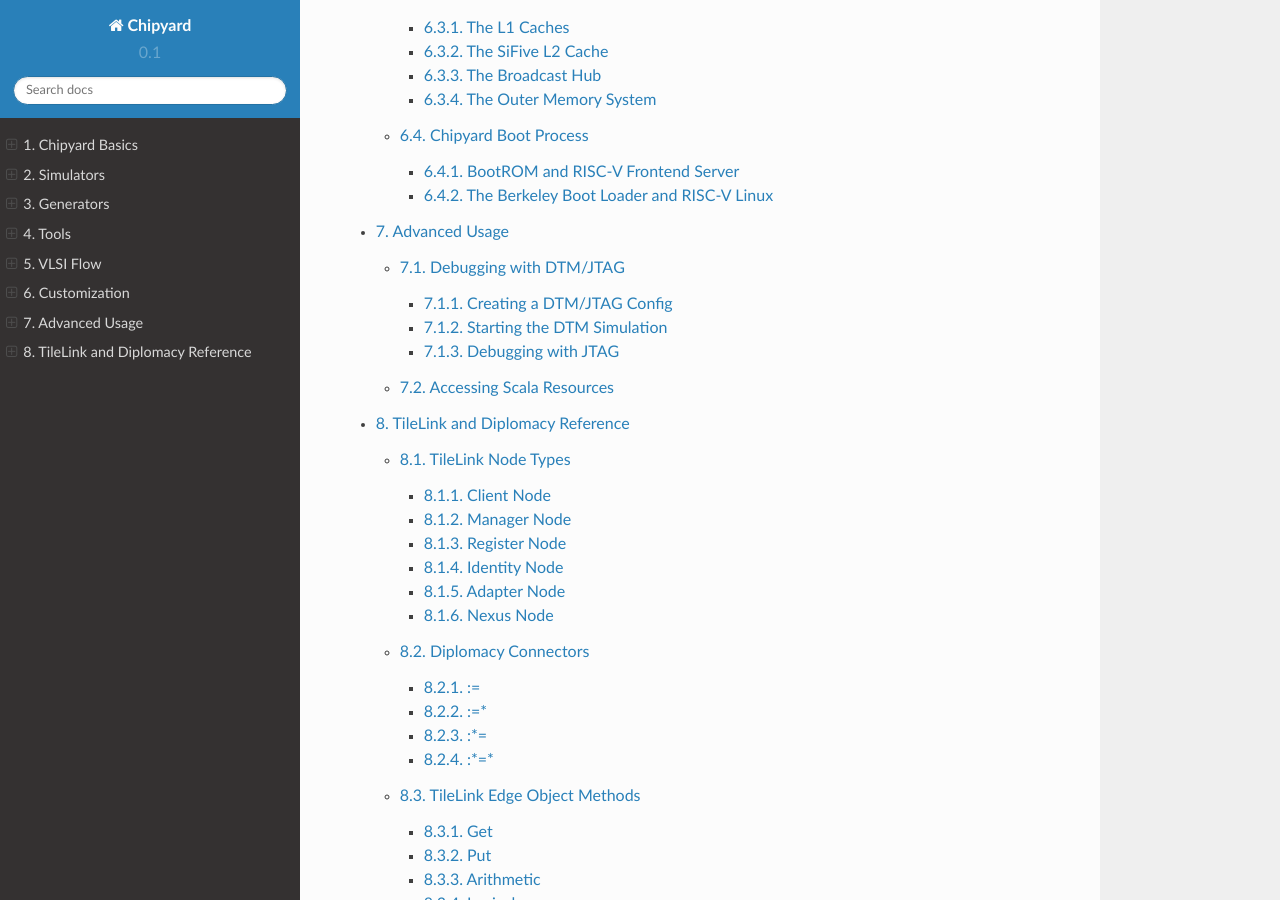
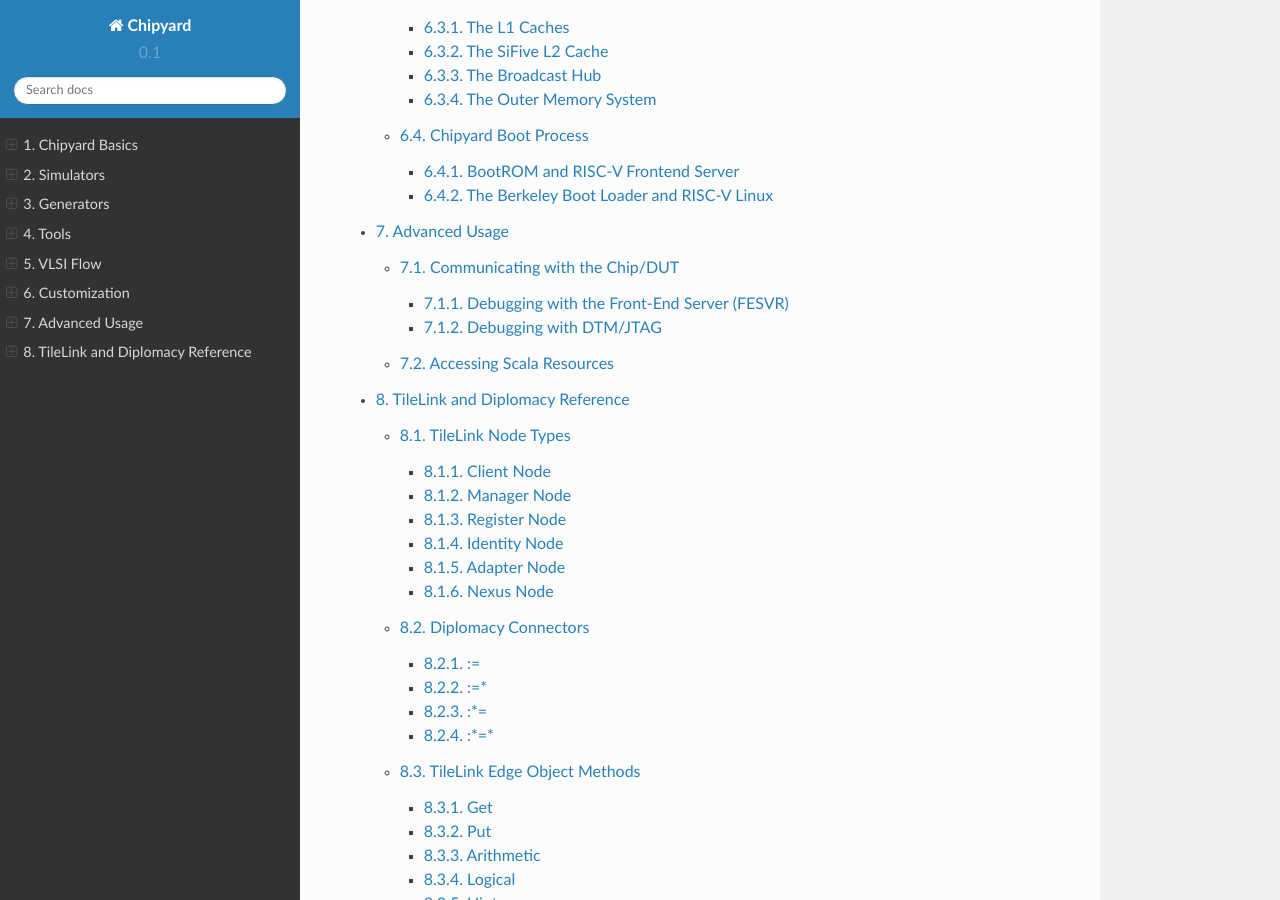
Before and after one commit to ucb-bar/chipyard, a Sphinx documentation site: the page built from docs/index.rst, in a window 1280 px wide and 900 px high, scrolled down 3444 px. Built offline with Sphinx 7.4.7 and the Read the Docs theme 2.0.0, drawn with Linux system fonts in a browser that asks for light colours; some of the changed lines change nothing that is shown.

Commit message:
talk about fesvr and combine with dtm/jtag [skip ci]

```diff
--- /dev/null
+++ b/docs/Advanced-Usage/Chip-Communication.rst
@@ -0,0 +1,76 @@
+.. _chip-communication:
+
+Communicating with the Chip/DUT
+===============================
+
+What good is a chip if it can't communicate with the outside world? Chipyard designs communicate to the outside world in
+one of two ways:
+
+* using the Front-End Server (FESVR)
+* using Rocket Chip's JTAG/DTM interface.
+
+Debugging with the Front-End Server (FESVR)
+-------------------------------------------
+
+By default, Chipyard simulations are setup to use the Front-End Server (FESVR) and extra infrastructure to bringup the DUT. However, FESVR can also be used to
+bringup a DUT/Chip when a tapeout is completed. FESVR is a C++ library that gives a simple API to reset, send messages, and run programs on a DUT.
+It can be added used simulators (VCS, Verilator, FireSim) as well as in a bringup sequence for a taped out chip.
+
+In the case of a simulator like VCS/Verilator, FESVR functions are converted into Tethered Serial Interface (TSI) commands.
+These TSI commands are simple R/W commands that are able to probe the DUT's memory space. In simulation, these TSI commands connect to
+a ``SimSerial`` (located in the ``generators/testchipip`` project) simulation C++ class that is added to simulation. This ``SimSerial``
+device sends the TSI command to the DUT which contains a ``SerialAdapter`` (located in the ``generators/testchipip`` project) that converts
+the TSI commands to TileLink requests. In simulation, FESVR resets the DUT, and writes into memory the test program. This is currently the fastest
+mechanism to simulate the DUT.
+
+In the case of a chip tapeout bringup, FESVR is used as a library ...
+
+to a main C++ that is run to communicate to a physical chip. In this case, FESVR is normally modified to specify the communication
+medium (i.e. send message with TSI over pins in a particular protocol).
+
+Debugging with DTM/JTAG
+-----------------------
+
+Chipyard is not setup to use the Debug Test Module (DTM) to bringup the core.
+This is because the DTM executes a small loop of code to write the test binary byte-wise into memory
+while the default ``SimSerial``/``SerialAdapter``/``FESVR`` interface directly writes to memory.
+However, if you want to use JTAG, you must do the following steps to setup a DTM enabled system.
+
+Creating a DTM/JTAG Config
+~~~~~~~~~~~~~~~~~~~~~~~~~~~~~~~~~~~~~~~~~~~
+
+First, a DTM config must be created for the system that you want to create.
+This involves specifying the SoC top-level to add a DTM as well as configuring that DTM to use JTAG.
+
+.. literalinclude:: ../../generators/example/src/main/scala/RocketConfigs.scala
+    :language: scala
+    :start-after: DOC include start: JtagRocket
+    :end-before: DOC include end: JtagRocket
+
+In this example, the ``WithDTMTop`` mixin specifies that the top-level SoC will instantiate a DTM.
+The ``WithJtagDTM`` will configure that instantiated DTM to use JTAG as the bringup method (note: this can be removed if you want a DTM-only bringup).
+The rest of the mixins specify the rest of the system (cores, accelerators, etc).
+
+Starting the DTM Simulation
+~~~~~~~~~~~~~~~~~~~~~~~~~~~~~~~~~~~~~~~~~~~
+
+After creating the config, call the ``make`` command like the following:
+
+.. code-block:: bash
+
+    cd sims/verilator
+    # or
+    cd sims/vcs
+
+    make CONFIG=DTMBoomConfig TOP=TopWithDTM MODEL=TestHarnessWithDTM
+
+In this example, this will use the config that you previously specified, as well as set the other parameters that are needed to satisfy the build system.
+After that point, you should have a JTAG enabled simulation that you can attach to using OpenOCD and GDB!
+
+Debugging with JTAG
+~~~~~~~~~~~~~~~~~~~~~~~~~~~~~~~~~~~~~~~~~~~~~~~~~~~~~~~
+
+Please refer to the following resources on how to debug with JTAG.
+
+* https://github.com/chipsalliance/rocket-chip#-debugging-with-gdb
+* https://github.com/riscv/riscv-isa-sim#debugging-with-gdb
--- a/docs/Advanced-Usage/DTM-Debugging.rst
+++ /dev/null
@@ -1,47 +0,0 @@
-Debugging with DTM/JTAG
-===============================
-
-By default, Chipyard is not setup to use the Debug Test Module (DTM) to bringup the core.
-Instead, Chipyard uses TSI commands to bringup the core (which normally results in a faster simulation).
-TSI simulations use the SimSerial interface to directly write the test binary into memory, while the DTM
-executes a small loop of code to write the test binary byte-wise into memory.
-However, if you want to use JTAG, you must do the following steps to setup a DTM enabled system.
-
-Creating a DTM/JTAG Config
--------------------------------------------
-
-First, a DTM config must be created for the system that you want to create.
-This involves specifying the SoC top-level to add a DTM as well as configuring that DTM to use JTAG.
-
-.. literalinclude:: ../../generators/example/src/main/scala/RocketConfigs.scala
-    :language: scala
-    :start-after: DOC include start: JtagRocket
-    :end-before: DOC include end: JtagRocket
-
-In this example, the ``WithDTMTop`` mixin specifies that the top-level SoC will instantiate a DTM.
-The ``WithJtagDTM`` will configure that instantiated DTM to use JTAG as the bringup method (note: this can be removed if you want a DTM-only bringup).
-The rest of the mixins specify the rest of the system (cores, accelerators, etc).
-
-Starting the DTM Simulation
--------------------------------------------
-
-After creating the config, call the ``make`` command like the following:
-
-.. code-block:: bash
-
-    cd sims/verilator
-    # or
-    cd sims/vcs
-
-    make CONFIG=DTMBoomConfig TOP=TopWithDTM MODEL=TestHarnessWithDTM
-
-In this example, this will use the config that you previously specified, as well as set the other parameters that are needed to satisfy the build system.
-After that point, you should have a JTAG enabled simulation that you can attach to using OpenOCD and GDB!
-
-Debugging with JTAG
--------------------------------------------------------
-
-Please refer to the following resources on how to debug with JTAG.
-
-* https://github.com/chipsalliance/rocket-chip#-debugging-with-gdb
-* https://github.com/riscv/riscv-isa-sim#debugging-with-gdb
--- a/docs/Advanced-Usage/index.rst
+++ b/docs/Advanced-Usage/index.rst
@@ -8,5 +8,5 @@
    :maxdepth: 2
    :caption: Advanced Usage:
 
-   DTM-Debugging
+   Chip-Communication
    Resources
```
